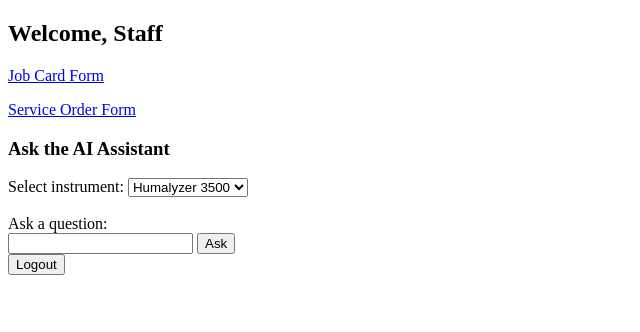
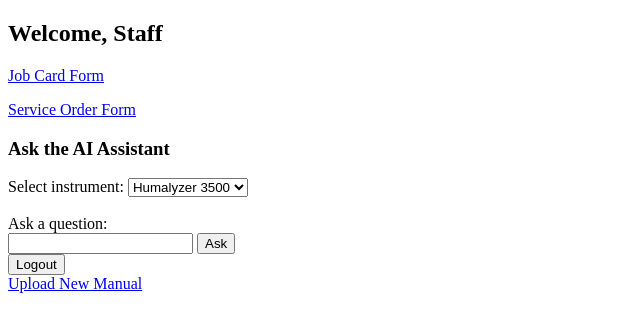
Before and after one commit to biomedlink96/biomedlink, a FastAPI app: template backend/templates/pharmalab.html in a window 1280 px wide. Shown: the top 332 px of the page, without its empty margins (0-640 px from the left). Run offline with FastAPI, Linux system fonts and the light colour scheme; the template is opened without the code that fills it, so the values that code supplies are empty; parts of the project's set-up code (start-up, migrations or seed data) failed here and were passed over.

Commit message:
Update pharmalab.html

```diff
--- a/backend/templates/pharmalab.html
+++ b/backend/templates/pharmalab.html
@@ -44,6 +44,9 @@
   <button type="submit">Logout</button>
 </form>
 
+  <a href="/upload-manual">Upload New Manual</a>
+
+
 
 </body>
 </html>
```
